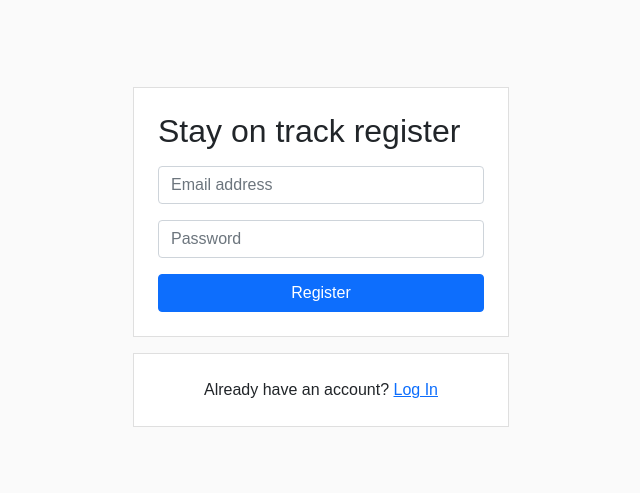
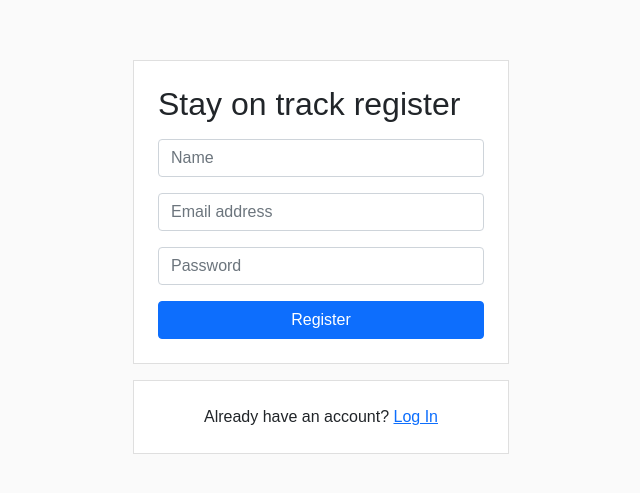
Before and after one commit to herbataszatana/final-project, a React (Create React App) app: page /Register in a window 1280 px wide. Shown: the part 143-636 px from the top of the page, without its empty margins (319-959 px from the left). Built offline with nearby package versions, Linux system fonts and the light colour scheme; no server answers; a web font is replaced by a local one.

Commit message:
creating new user when register

```diff
--- a/src/components/Register.js
+++ b/src/components/Register.js
@@ -3,11 +3,16 @@ import { Link, useNavigate } from "react-router-dom";
 import { Form, Alert } from "react-bootstrap";
 import { Button } from "react-bootstrap";
 import { useUserAuth } from "../context/UserAuthContext";
+import {collection, addDoc} from "firebase/firestore";
+import { database } from "../firebase-config";
 
 const Register = () => {
+
+  const [input, setInput] = useState("")
   const [email, setEmail] = useState("");
   const [error, setError] = useState("");
   const [password, setPassword] = useState("");
+  const [username, setName] = useState("");
   const { signUp } = useUserAuth();
   let navigate = useNavigate();
 
@@ -16,6 +21,13 @@ const Register = () => {
     setError("");
     try {
       await signUp(email, password);
+      e.preventDefault()
+      if(username) {
+        addDoc(collection(database, "users"), {
+          name: username,
+          timestamp: new Date()
+        }).catch(err => console.error(err))
+      }
       navigate("/");
     } catch (err) {
       setError(err.message);
@@ -28,6 +40,16 @@ const Register = () => {
         <h2 className="mb-3">Stay on track register</h2>
         {error && <Alert variant="danger">{error}</Alert>}
         <Form onSubmit={handleSubmit}>
+
+          <Form.Group className="mb-3" controlId="formBasicPassword">
+            <Form.Control
+              type="text"
+              placeholder="Name"
+              value={username}
+              onChange={(e) => setName(e.target.value)}
+            />
+          </Form.Group>
+
           <Form.Group className="mb-3" controlId="formBasicEmail">
             <Form.Control
               type="email"
--- a/src/context/UserAuthContext.js
+++ b/src/context/UserAuthContext.js
@@ -10,8 +10,8 @@ export function UserAuthContextProvider({ children }) {
   function logIn(email, password) {
     return signInWithEmailAndPassword(auth, email, password);
   }
-  function signUp(email, password) {
-    return createUserWithEmailAndPassword(auth, email, password);
+  function signUp(email, password, username) {
+    return createUserWithEmailAndPassword(auth, email, password, username);
   }
   function logOut() {
     return signOut(auth);
```
